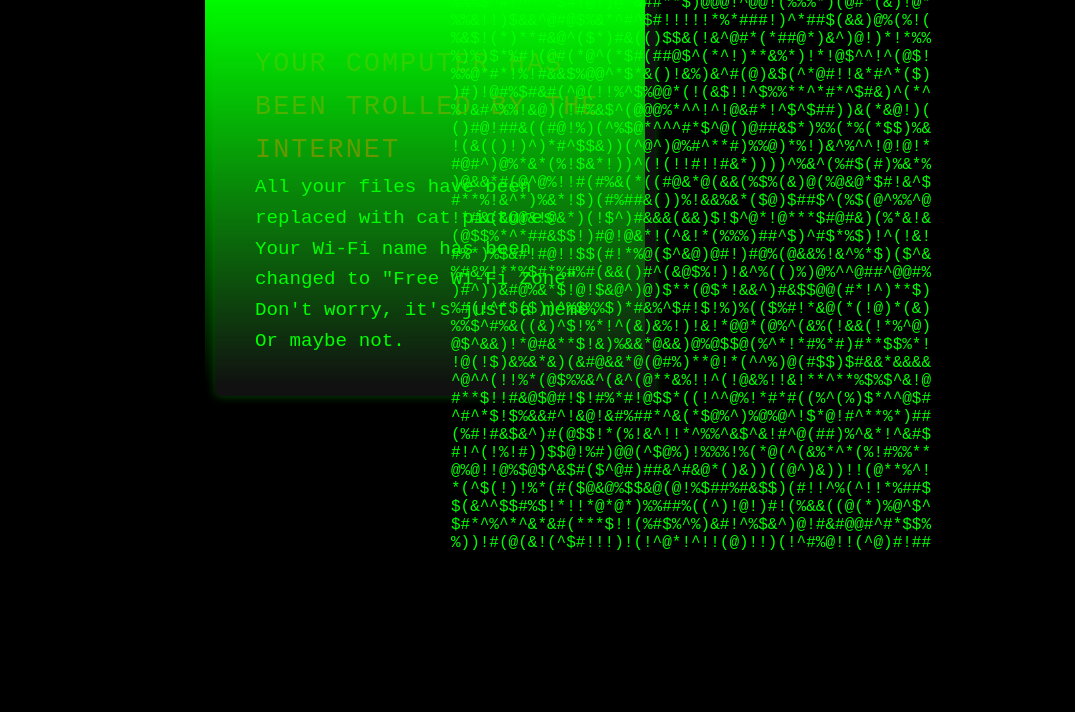
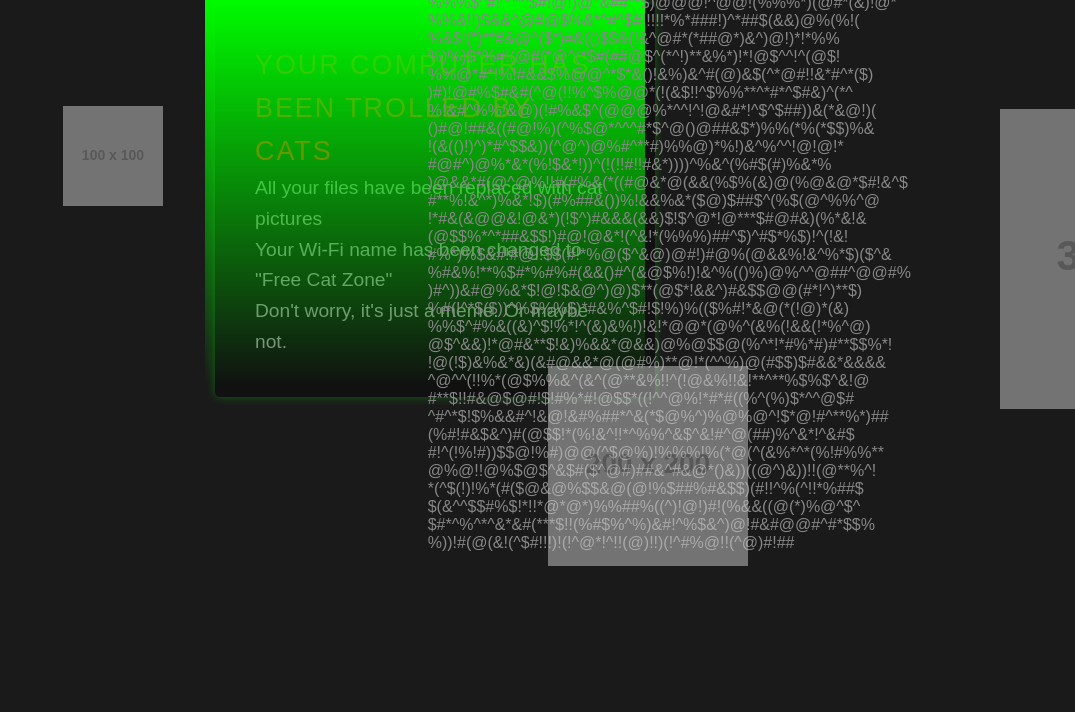
Before and after one commit to 0xSterny/evil.ananassecurity.com, a plain HTML site: page index.html in a window 1280 px wide. Shown: the part 88-800 px from the top of the page, without its empty margins (205-1280 px from the left). Drawn offline with Linux system fonts and the light colour scheme; placeholder pictures from the web are drawn by us.

Commit message:
Update index.html

```diff
--- a/index.html
+++ b/index.html
@@ -3,12 +3,12 @@
 <head>
     <meta charset="UTF-8">
     <meta name="viewport" content="width=device-width, initial-scale=1.0">
-    <title>404 - System Trolled</title>
+    <title>404 - System Trolled by Cats</title>
     <style>
         body {
-            background-color: #000;
-            color: #0f0;
-            font-family: 'Courier New', Courier, monospace;
+            background-color: #1a1a1a;
+            color: #888;
+            font-family: 'Arial', sans-serif;
             text-align: center;
             padding: 20px;
             overflow: hidden;
@@ -136,7 +136,7 @@
             bottom: 20%;
             left: 20%;
             font-size: 1em;
-            color: #0f0;
+            color: #888;
             text-align: left;
             white-space: pre-wrap;
             animation: scroll 10s infinite linear;
@@ -163,17 +163,27 @@
             from { transform: translateX(0); }
             to { transform: translateX(-10px); }
         }
+
+        .cat-image {
+            position: fixed;
+            opacity: 0.5;
+            transition: transform 0.3s ease-in-out;
+        }
+
+        .cat-image:hover {
+            transform: scale(1.2);
+        }
     </style>
 </head>
 <body>
     <div class="container">
-        <h1 class="hacker-text">SYSTEM TROLLED</h1>
+        <h1 class="hacker-text">SYSTEM TROLLED BY CATS</h1>
 
         <div class="terminal">
             <div class="message">
-                <span class="error">Your computer has been trolled by the Internet</span><br>
+                <span class="error">Your computer has been trolled by cats</span><br>
                 <span>All your files have been replaced with cat pictures</span><br>
-                <span>Your Wi-Fi name has been changed to "Free Wi-Fi Zone"</span><br>
+                <span>Your Wi-Fi name has been changed to "Free Cat Zone"</span><br>
                 <span>Don't worry, it's just a meme. Or maybe not.</span>
             </div>
         </div>
@@ -217,6 +227,34 @@
                 e.target.classList.add('hidden');
             }
         });
+
+        // Add floating cat images
+        const cats = [
+            'https://placehold.co/100x100',
+            'https://placehold.co/200x200',
+            'https://placehold.co/300x300'
+        ];
+
+        cats.forEach((catUrl, index) => {
+            const img = document.createElement('img');
+            img.src = catUrl;
+            img.className = `cat-image cat-${index}`;
+            img.style.left = `${Math.random() * 80 + 20}%`;
+            img.style.top = `${Math.random() * 80 + 20}%`;
+            img.style.opacity = '0.5';
+            document.body.appendChild(img);
+
+            // Make cats interactive
+            img.addEventListener('click', function() {
+                this.style.transform = `scale(${1.2 + Math.random() * 0.4})`;
+                setTimeout(() => {
+                    this.style.transform = 'translate(10px)';
+                    setTimeout(() => {
+                        this.style.transform = '';
+                    }, 500);
+                }, 100);
+            });
+        });
     </script>
 </body>
 </html>
```
